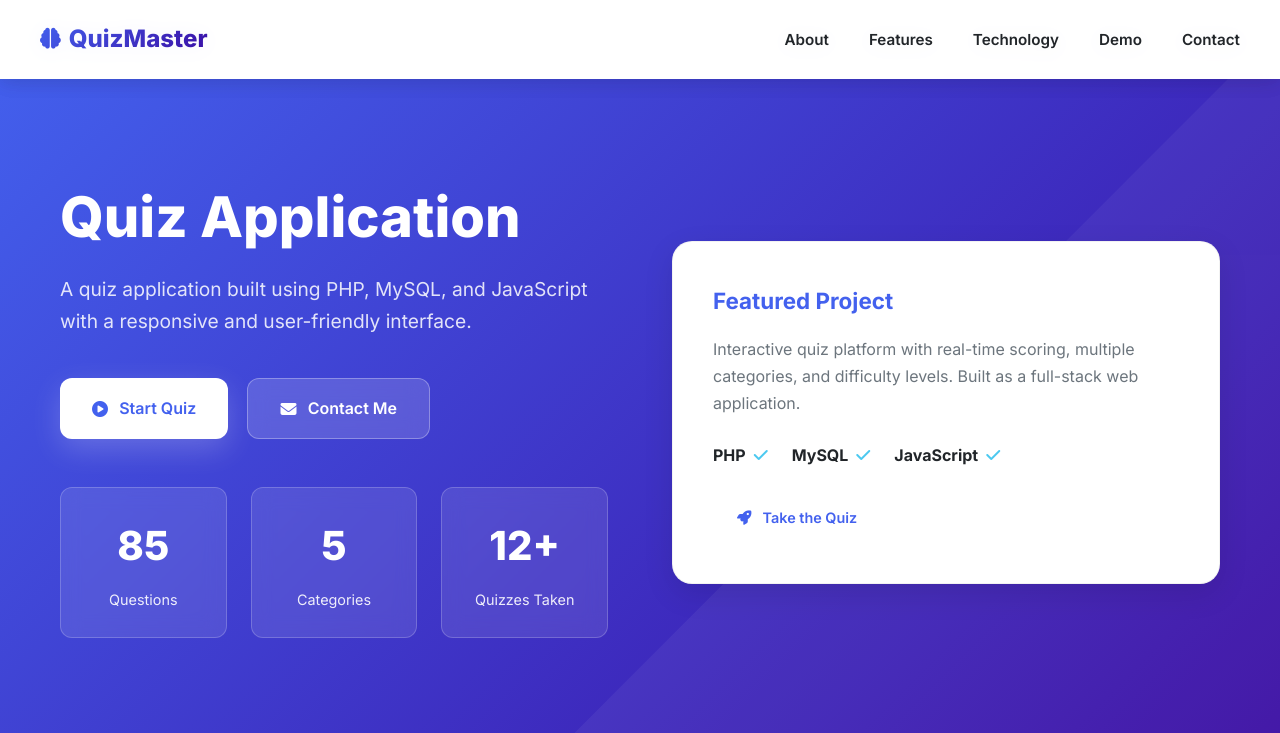
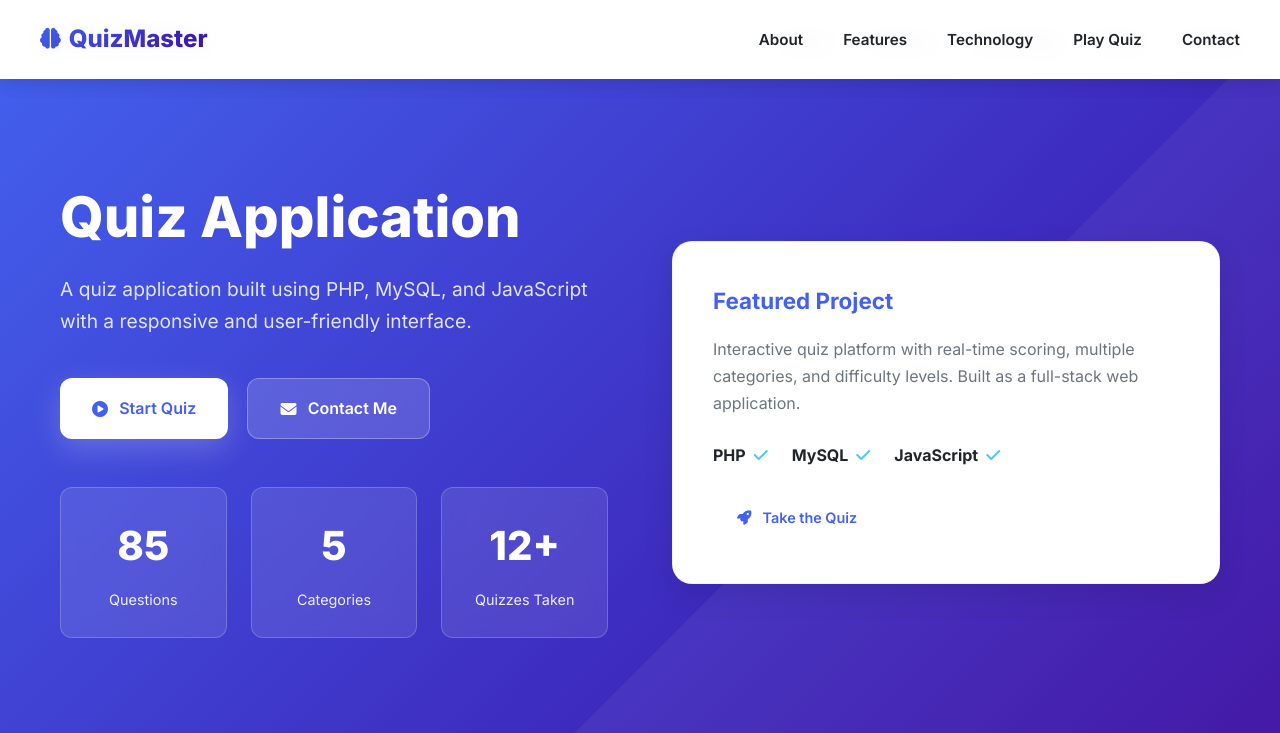
Before and after one commit to NambiNandhini/Quiz-app, a PHP site: page / in a window 1280 px wide. Shown: the top 733 px of the page. Run offline with PHP 8.4, Linux system fonts and the light colour scheme; data comes from the database, SQL or seed files in the repository.

Commit message:
Changes in header.php

```diff
--- a/header.php
+++ b/header.php
@@ -1373,7 +1373,7 @@
         <a href="#about">About</a>
         <a href="#features">Features</a>
         <a href="#tech">Technology</a>
-        <a href="#quiz">Demo</a>
+        <a href="#quiz">Play Quiz</a>
         <a href="#contact">Contact</a>
       </nav>
     </div>
```
